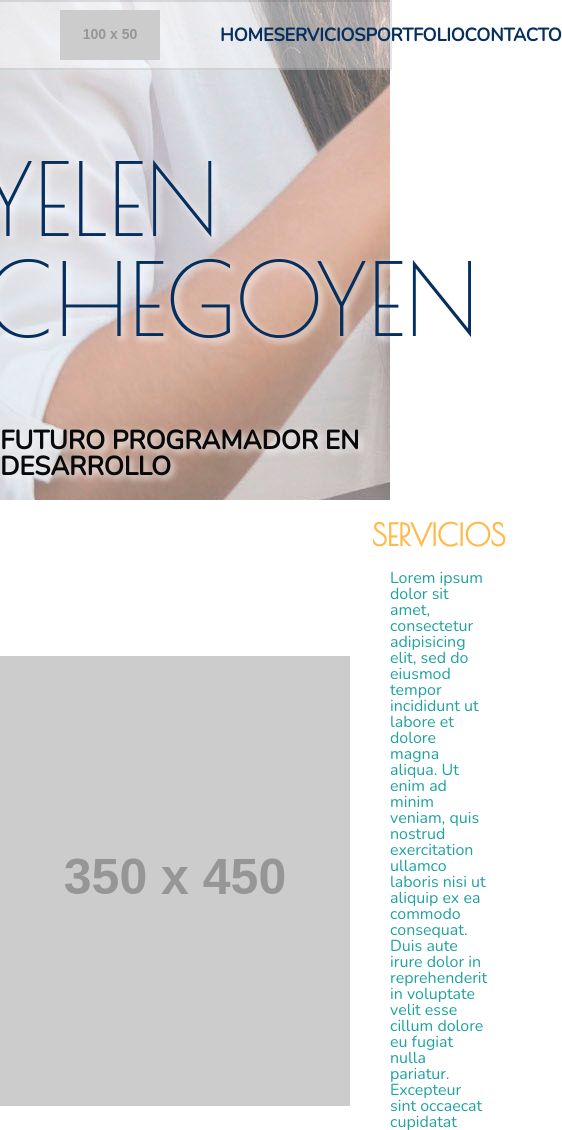
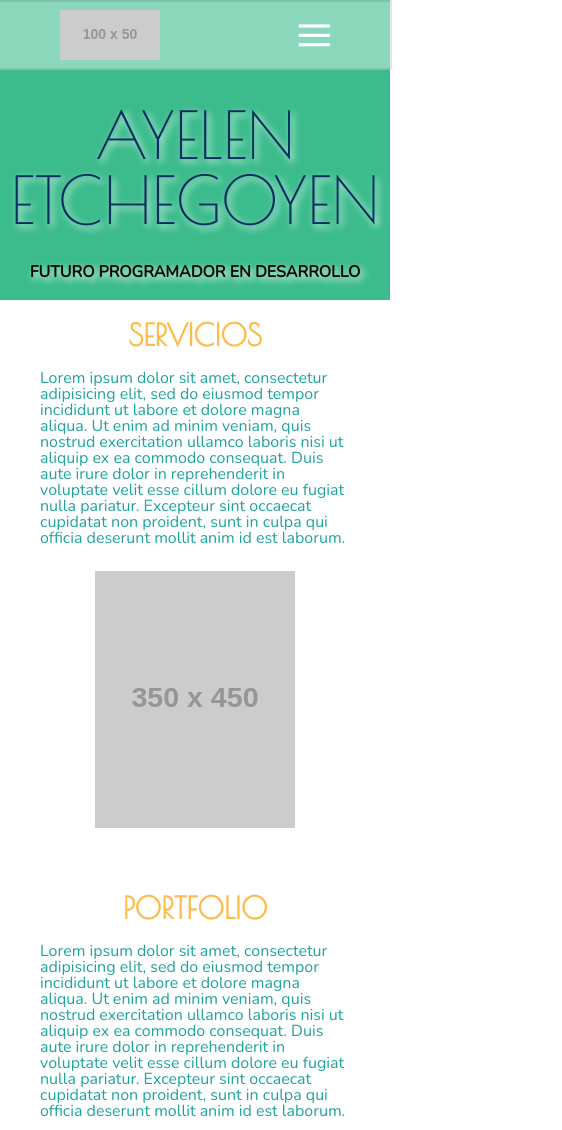
Before and after one commit to aetche/TP, a plain HTML site: page index.html in a window 390 px wide. Shown: the top 1130 px of the page, 562 px wide, since content can reach past the window. Drawn offline with nearby package versions, Linux system fonts and the light colour scheme; placeholder pictures from the web are drawn by us; a web font is replaced by a local one.

Commit message:
html css 2

```diff
--- a/css/style.css
+++ b/css/style.css
@@ -33,8 +33,25 @@ nav{
 	text-transform: uppercase;
 	color:#052F5F;
 	font-size: 18px;
+	padding: 5px;
+    border-radius: 10%;
+	transition:0.2s;
 
 }
+
+
+.menu li a:hover {
+	color: #3CBC8D;
+	background:rgba(255,255,255,0.8);
+	border: 1px solid #3CBC8D;
+
+}
+
+.burger {
+	display: none;
+}
+
+
 
 nav img {
 	margin: 8px 60px;
@@ -42,8 +59,8 @@ nav img {
 
 .contenedor {
 	max-width: 900px;
+	display: flex;
 	margin: auto;
-	display: flex;
 	align-items: center;
 	padding-top: 20px;
 	padding-bottom: 20px;
@@ -157,3 +174,73 @@ input[type=submit] {
 	text-transform: uppercase;
 	font-weight: bold;
 }
+
+
+@media all and (max-width: 768px) {
+	.contenedor img{
+	max-width: 200px;}
+
+}
+
+@media all and (max-width: 480px) {
+
+	header{
+	background: #3CBC8D;
+	height:300px;
+	display: flex;
+	flex-direction: column;
+	justify-content: space-between;
+	align-items: center;
+	}
+
+	.contenedor {
+	display: flex;
+	margin: auto;
+	align-items: center;
+	flex-direction: column;
+	padding-top: 20px;
+	padding-bottom: 20px;
+	}
+
+	.servicios .contenedor img {
+		order: 2;
+	}
+
+	.contenedor img {
+		margin: 25px 0;
+	}
+
+	h1{
+		font-size: 65px;
+		text-align: center;
+	}
+
+	header h2 {
+		font-size: 16px;
+		text-align: center;
+	}
+
+	footer .contenedor {
+		align-items: center;
+	}
+
+	footer .contenedor a, footer .contenedor .redes, footer .contenedor form{
+		margin:10px 0;
+
+	}
+
+	.menu {
+		display: none;
+	}
+
+	.burger{
+		display: flex;
+		font-size: 50px;
+		margin: 0px 60px;
+		color:white;
+
+	}
+
+}
+
+/*ion-navicon*/
--- a/index.html
+++ b/index.html
@@ -21,6 +21,7 @@
 				<li><a href="#portfolio">Portfolio</a></li>
 				<li><a href="#contacto">Contacto</a></li>
 			</ul>
+			<a class="burger ion-navicon"></a>
 		</nav>
 		<h1>Ayelen Etchegoyen</h1>
 		<h2>Futuro programador en Desarrollo</h2>
```
